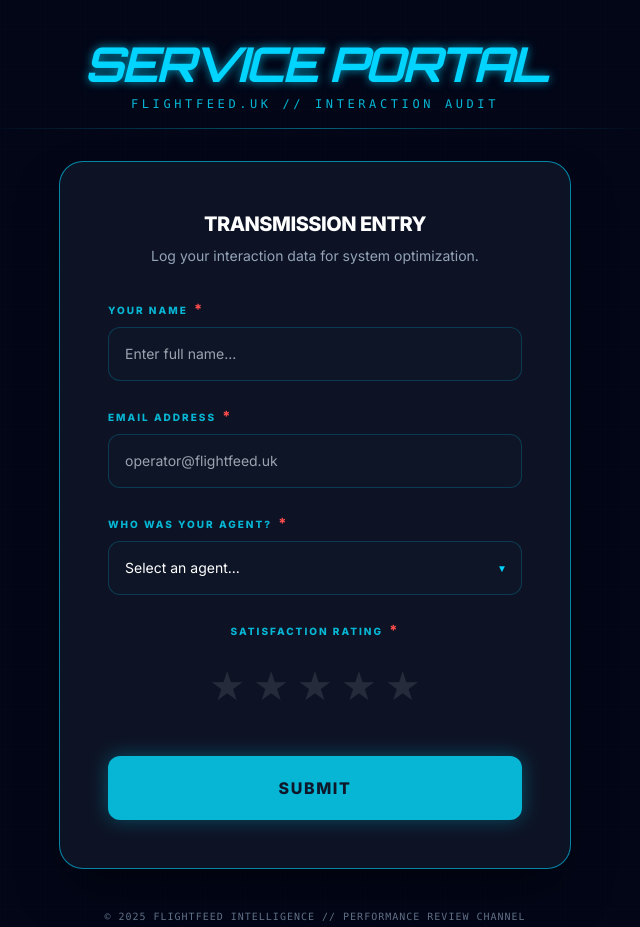
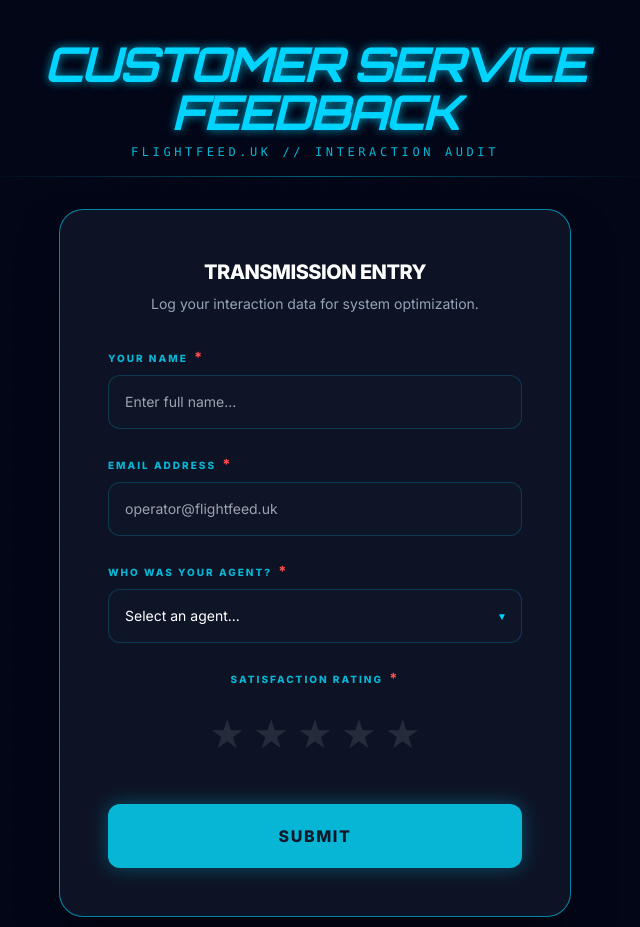
Before and after one commit to Lawson-Morris2025/FlightFeed.uk, a plain HTML site: page rate.html in a window 1280 px wide. Shown: the top 927 px of the page, without its empty margins (325-965 px from the left). Drawn offline with nearby package versions, Linux system fonts and the light colour scheme.

Commit message:
Change header title to 'Customer Service Feedback'

```diff
--- a/rate.html
+++ b/rate.html
@@ -105,7 +105,7 @@
 <body class="bg-blue-grid min-h-screen flex flex-col items-center justify-center p-4 md:p-10">
 
     <header class="text-center mb-8 w-full max-w-2xl">
-        <h1 class="text-3xl md:text-5xl font-black neon-text italic tracking-tighter mb-2">SERVICE PORTAL</h1>
+        <h1 class="text-3xl md:text-5xl font-black neon-text italic tracking-tighter mb-2 uppercase">Customer Service Feedback</h1>
         <p class="text-cyan-500 font-mono text-[10px] md:text-xs uppercase tracking-[0.3em]">FlightFeed.uk // Interaction Audit</p>
         <div class="h-px w-full bg-gradient-to-r from-transparent via-cyan-500/50 to-transparent mt-4"></div>
     </header>
```
